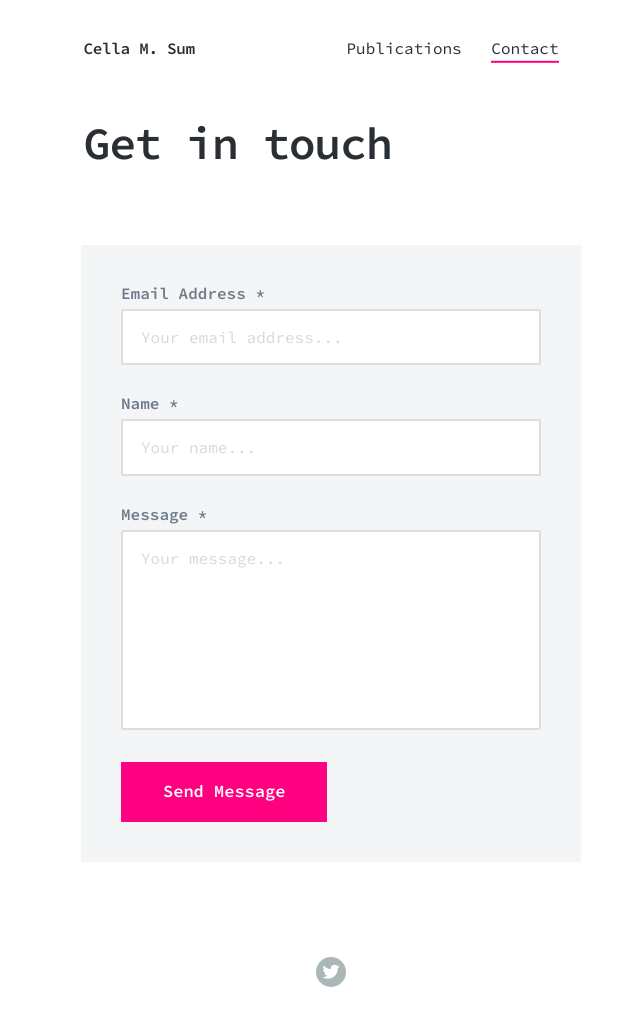
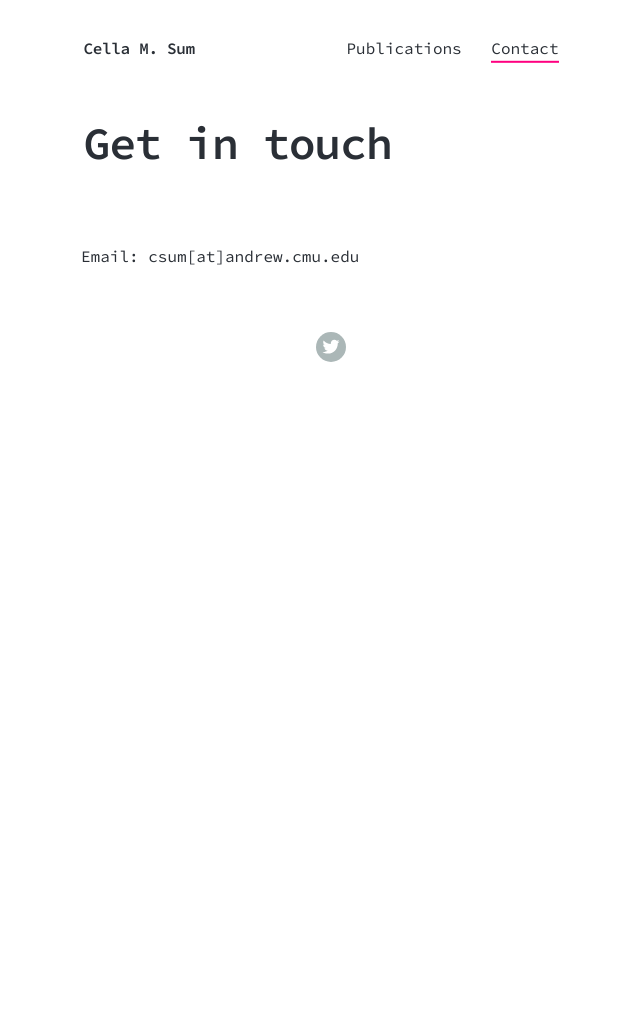
Before and after one commit to cella/cellaio, a Jekyll site: the page built from _pages/contact.md, in a window 1280 px wide. Shown: the whole page, without its empty margins (309-949 px from the left). Built offline with Jekyll 4.4.1, drawn with Linux system fonts in a browser that asks for light colours; nearby versions of some CDN libraries; after the commit the page ends 900 px from its top, so only the background shows below that.

Commit message:
Update contact form

```diff
--- a/_includes/contact-form.html
+++ b/_includes/contact-form.html
@@ -1,30 +1 @@
-<div class="contact-form">
-
-	<form method="post" action="{{ site.data.settings.contact_settings.form_action }}" id="contact-form">
-
-		<div class="contact-form__item">
-			<label class="contact-form__label">Email Address *</label>
-			<input type="text" name="email" placeholder="Your email address..." class="contact-form__input">
-		</div>
-
-		<div class="contact-form__item">
-			<label class="contact-form__label">Name *</label>
-			<input type="text" name="name" placeholder="Your name..." class="contact-form__input">
-		</div>
-
-		<div class="contact-form__item">
-			<label class="contact-form__label">Message *</label>
-			<textarea name="message" placeholder="Your message..." class="contact-form__textarea"></textarea>
-		</div>
-
-		<input type="hidden" name="_next" value="{{ site.data.settings.contact_settings.confirmation_url }}" />
-		<input type="hidden" name="_subject" value="{{ site.data.settings.contact_settings.email_subject }}" />
-		<input type="text" name="_gotcha" style="display: none;" class="contact-form__gotcha" val="">
-
-		<div class="contact-form__item">
-			<input type="submit" value="{{ site.data.settings.contact_settings.send_button_text }}" class="button button--large">
-		</div>
-
-	</form>
-
-</div>
+Email: csum[at]andrew.cmu.edu
```
